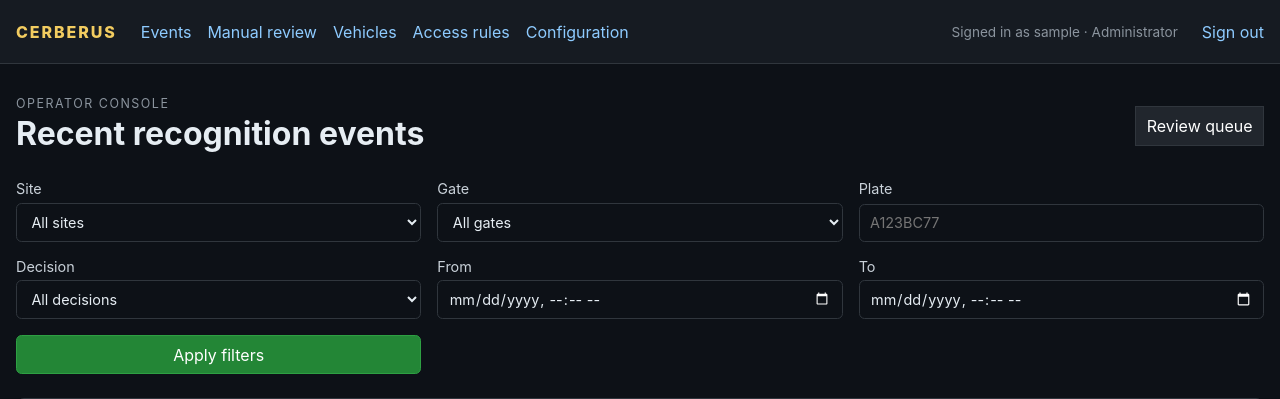
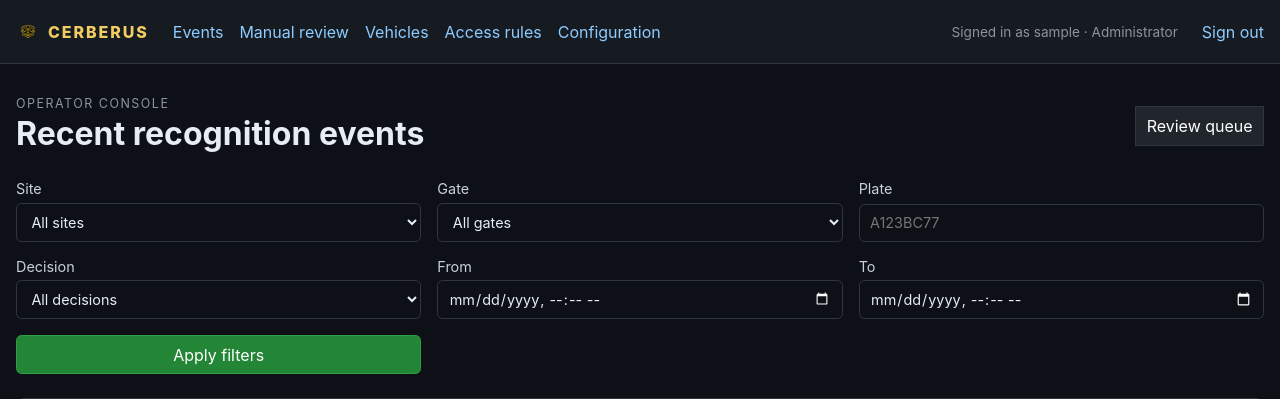
Before and after one commit to p95max/cerberus, a Django app: page /operator/ in a window 1280 px wide. Shown: the top 399 px of the page. Run offline with Django 5.2, Linux system fonts and the light colour scheme; the visitor is signed in with stand-in values (Sample User, id 1); data that the repository does not hold is empty; parts of the project's set-up code (start-up, migrations or seed data) failed here and were passed over; some libraries are stand-ins or nearby versions.

Commit message:
Enhance brand display by adding logo image in header and update CSS for brand styling

```diff
--- a/backend/domain/static/domain/operator.css
+++ b/backend/domain/static/domain/operator.css
@@ -3,7 +3,8 @@
 body { margin: 0; min-width: 320px; }
 a { color: #8ecbff; }
 .topbar { align-items: center; background: #161b22; border-bottom: 1px solid #30363d; display: flex; gap: 1.5rem; min-height: 4rem; padding: .75rem max(1rem, calc((100vw - 1280px) / 2)); }
-.brand { color: #f2cc60; font-weight: 800; letter-spacing: .12em; text-decoration: none; }
+.brand { align-items: center; color: #f2cc60; display: inline-flex; font-weight: 800; gap: .5rem; letter-spacing: .12em; text-decoration: none; }
+.brand img { border-radius: .25rem; display: block; height: 1.5rem; width: 1.5rem; }
 nav { display: flex; flex: 1; gap: 1rem; }
 nav a { text-decoration: none; }
 .signed-in { color: #8b949e; font-size: .85rem; white-space: nowrap; }
--- a/backend/domain/templates/domain/operator/base.html
+++ b/backend/domain/templates/domain/operator/base.html
@@ -10,7 +10,7 @@
   </head>
   <body>
     <header class="topbar">
-      <a class="brand" href="{% url 'operator-dashboard' %}">CERBERUS</a>
+      <a class="brand" href="{% url 'operator-dashboard' %}"><img src="/favicon.png" alt="" width="24" height="24">CERBERUS</a>
       {% if user.is_authenticated %}
         <nav>
           <a href="{% url 'operator-dashboard' %}">Events</a>
```
